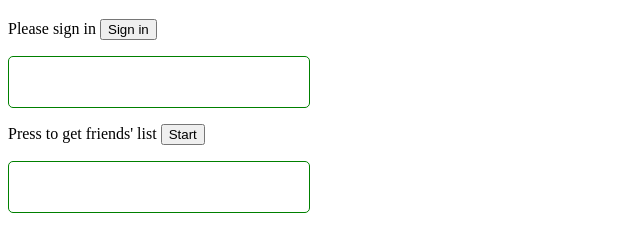
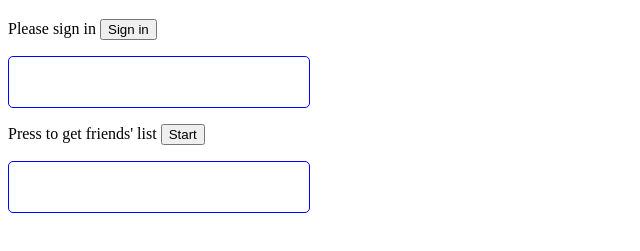
Before and after one commit to Denvs/vk_friends, a plain HTML site: page index.html in a window 1280 px wide. Shown: the part 61-312 px from the top of the page, without its empty margins (0-640 px from the left). Drawn offline with Linux system fonts and the light colour scheme.

Commit message:
starting getting friends list 29

```diff
--- a/script.js
+++ b/script.js
@@ -67,7 +67,7 @@ document.addEventListener("DOMContentLoaded",
 
                       VK.Api.call('users.get', {user_id: friends[f]}, function(response) {
                           if(response) {
-                              console.log(response.response[0]);
+                              console.log(response.response[0].first_name + " " + response.response[0].last_name);
 
                           }
                       });
--- a/stylesheet.css
+++ b/stylesheet.css
@@ -1,7 +1,7 @@
 div {
     height: 50px;
     width: 300px;
-    border: 1px solid green;
+    border: 1px solid blue;
     border-radius: 5px;
 }
 
```
